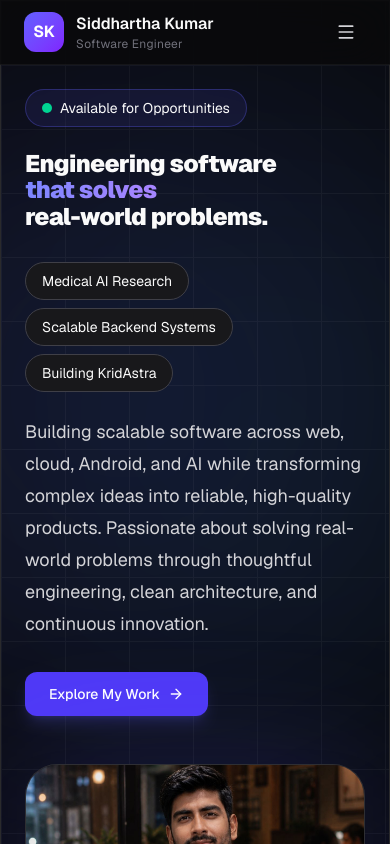
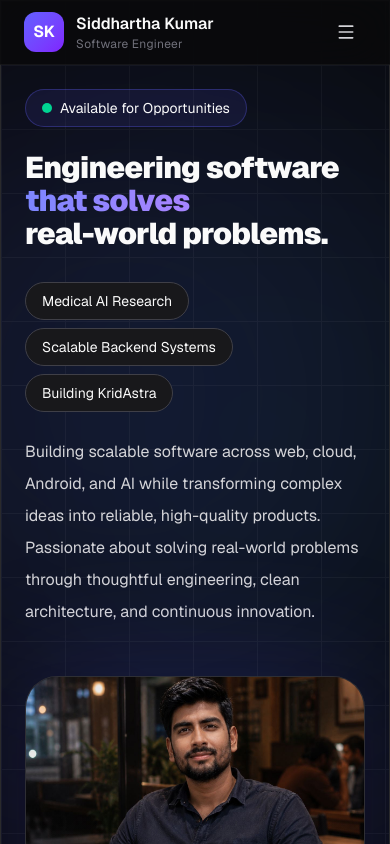
Before and after one commit to devsiddhartha31/devsiddhartha31.github.io, a Next.js app: page / in a window 390 px wide. Shown: the top 844 px of the page. Built offline with nearby package versions, Linux system fonts and the light colour scheme.

Commit message:
refactor(hero): improve content spacing and typography responsiveness

```diff
--- a/components/hero/HeroContent.tsx
+++ b/components/hero/HeroContent.tsx
@@ -19,7 +19,7 @@ export default function HeroContent() {
 
       </div>
 
-      <h1 className="mt-4 max-w-4xl text-2xl lg:text-4xl xl:text-5xl font-black leading-[1.1] tracking-tight">
+      <h1 className="mt-4 max-w-4xl text-3xl lg:text-4xl xl:text-5xl font-black leading-[1.1] tracking-tight">
 
         Engineering software
 
@@ -40,13 +40,16 @@ export default function HeroContent() {
         ))}
       </div>
 
-      <p className="mt-6 max-w-xl text-lg text-zinc-300 leading-8">
+      <p className="mt-6 max-w-xl text-base lg:text-lg text-zinc-300 leading-8">
 
         {profile.description}
 
       </p>
 
-      <HeroButtons />
+      {/*Only for Desktop*/}
+      <div className="hidden lg:block">
+        <HeroButtons />
+      </div>
 
     </div>
   );
```
